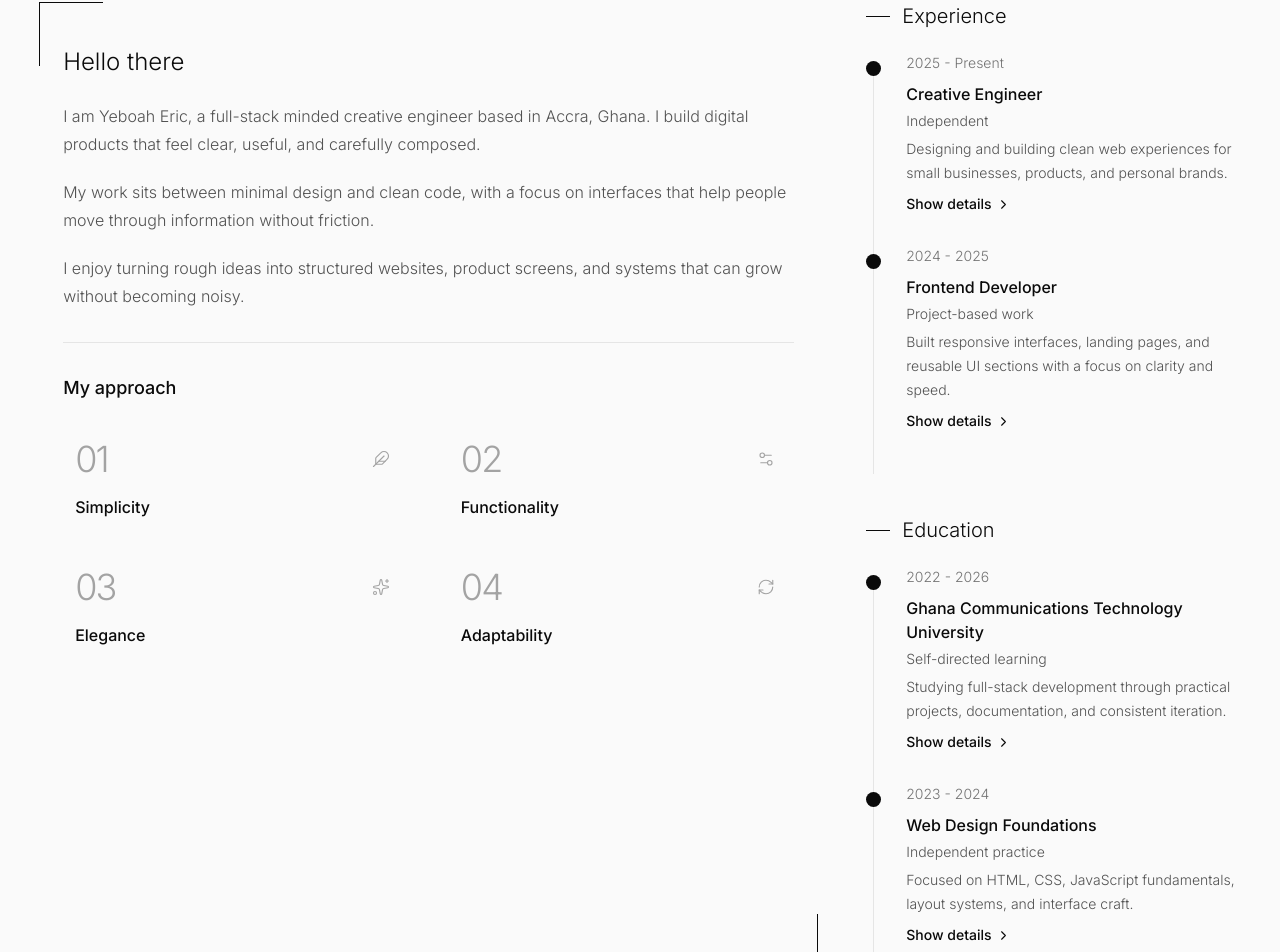
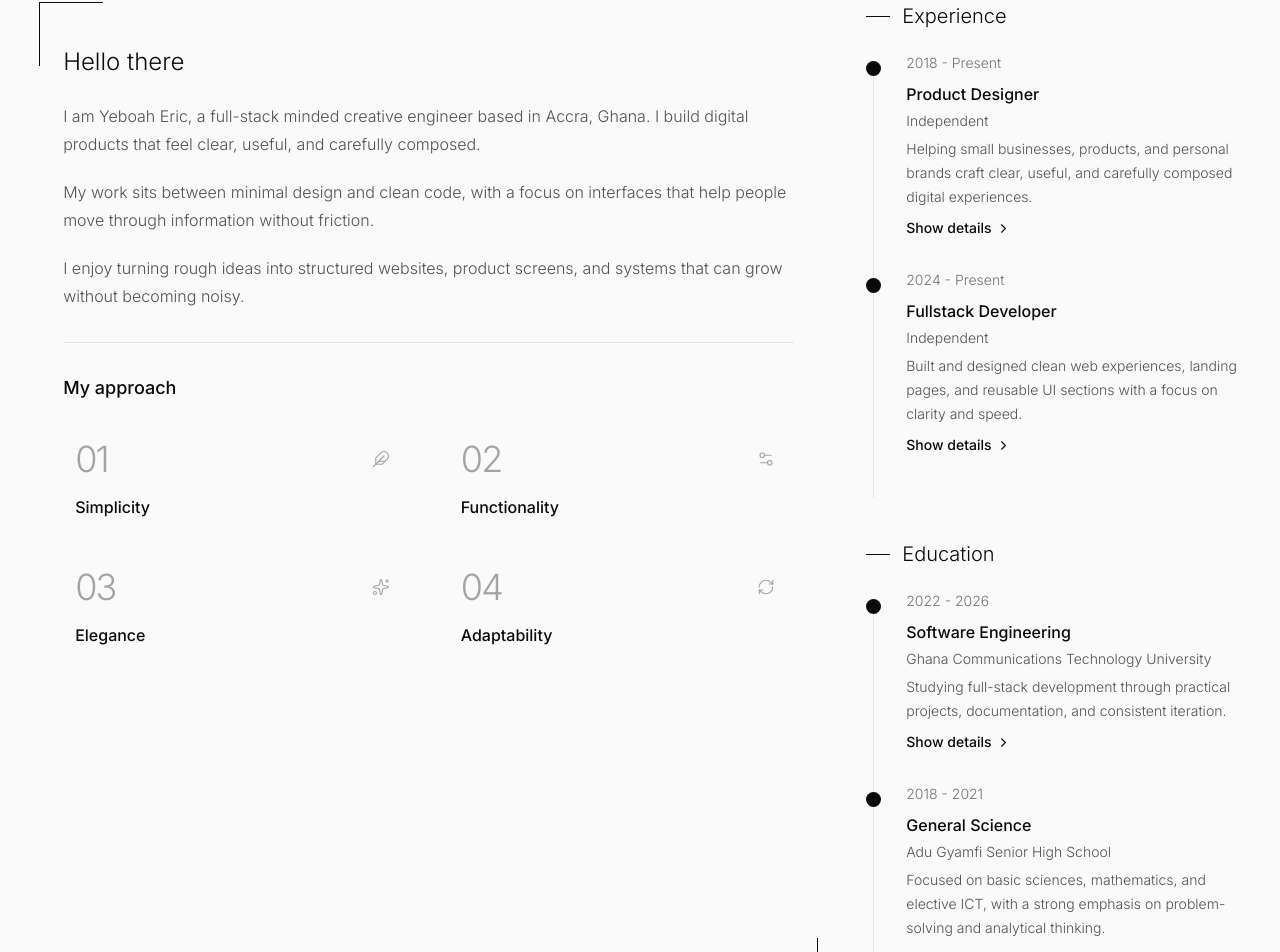
Before and after one commit to yeboaheric/yeboaheric-portfolio, a Next.js app: page / in a window 1280 px wide. Shown: the part 1040-1992 px from the top of the page. Built offline with nearby package versions, Linux system fonts and the light colour scheme.

Commit message:
updated education and experience descriptions for clarity and accuracy

```diff
--- a/data/portfolio.ts
+++ b/data/portfolio.ts
@@ -118,35 +118,35 @@ export const navigation: NavItem[] = [
 
 export const experience: TimelineItem[] = [
   {
-    date: "2025 - Present",
-    title: "Creative Engineer",
+    date: "2018 - Present",
+    title: "Product Designer",
     place: "Independent",
     description:
-      "Designing and building clean web experiences for small businesses, products, and personal brands.",
+      "Helping small businesses, products, and personal brands craft clear, useful, and carefully composed digital experiences.",
   },
   {
-    date: "2024 - 2025",
-    title: "Frontend Developer",
-    place: "Project-based work",
+    date: "2024 - Present",
+    title: "Fullstack Developer",
+    place: "Independent",
     description:
-      "Built responsive interfaces, landing pages, and reusable UI sections with a focus on clarity and speed.",
+      "Built and designed clean web experiences, landing pages, and reusable UI sections with a focus on clarity and speed.",
   },
 ];
 
 export const education: TimelineItem[] = [
   {
     date: "2022 - 2026",
-    title: "Ghana Communications Technology University",
-    place: "Self-directed learning",
+    title: "Software Engineering",
+    place: "Ghana Communications Technology University",
     description:
       "Studying full-stack development through practical projects, documentation, and consistent iteration.",
   },
   {
-    date: "2023 - 2024",
-    title: "Web Design Foundations",
-    place: "Independent practice",
+    date: "2018 - 2021",
+    title: "General Science",
+    place: "Adu Gyamfi Senior High School",
     description:
-      "Focused on HTML, CSS, JavaScript fundamentals, layout systems, and interface craft.",
+      "Focused on basic sciences, mathematics, and elective ICT, with a strong emphasis on problem-solving and analytical thinking.",
   },
 ];
 
--- a/script.js
+++ b/script.js
@@ -7,16 +7,16 @@ const navigation = [
 
 const experience = [
   {
-    date: "2025 - Present",
-    title: "Creative Engineer",
+    date: "2018 - Present",
+    title: "Product Designer",
     place: "Adwoa Fosua Guesthouse - Aduman",
-    description: "Designing and building clean web experiences for small businesses, products, and personal brands.",
+    description: "Helping small businesses, products, and personal brands craft clear, useful, and carefully composed digital experiences.",
   },
   {
-    date: "2024 - 2025",
-    title: "Frontend Developer",
-    place: "Project-based work",
-    description: "Built responsive interfaces, landing pages, and reusable UI sections with a focus on clarity and speed.",
+    date: "2024 - Present",
+    title: "Fullstack Developer",
+    place: "Independent",
+    description: "Built and designed clean web experiences, landing pages, and reusable UI sections with a focus on clarity and speed.",
   },
 ];
 
@@ -31,7 +31,7 @@ const education = [
     date: "2018 - 2021",
     title: "General Science",
     place: "Adu Gyamfi Senior High School",
-    description: "Focused on HTML, CSS, JavaScript fundamentals, layout systems, and interface craft.",
+    description: "Focused on basic sciences, mathematics, and elective ICT, with a strong emphasis on problem-solving and analytical thinking.",
   },
 ];
 
```
